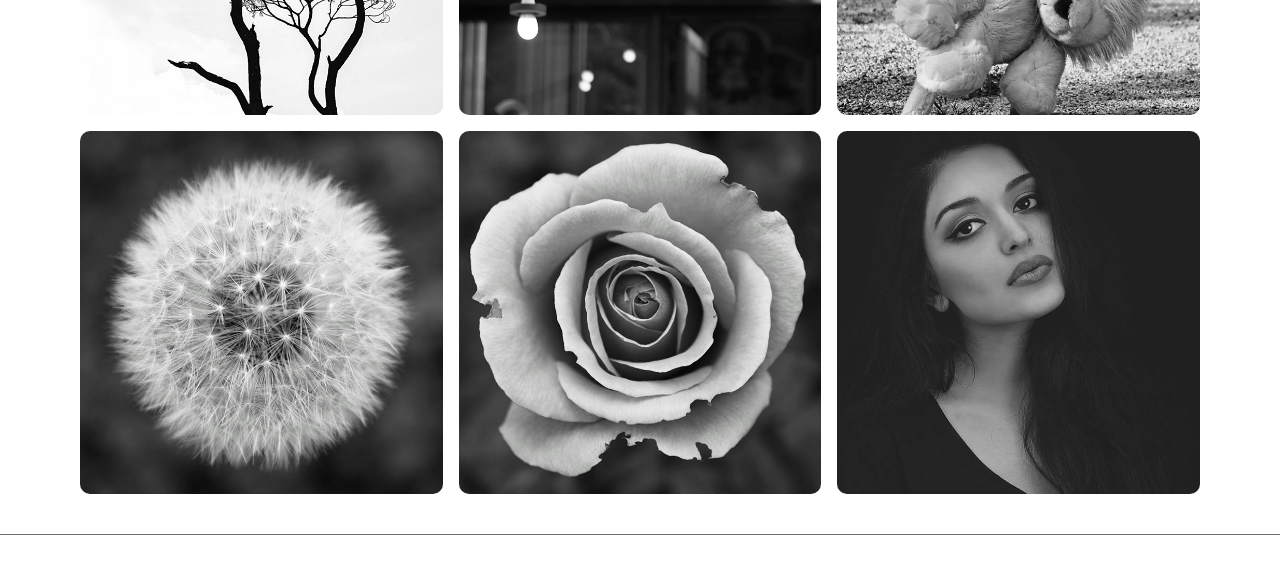
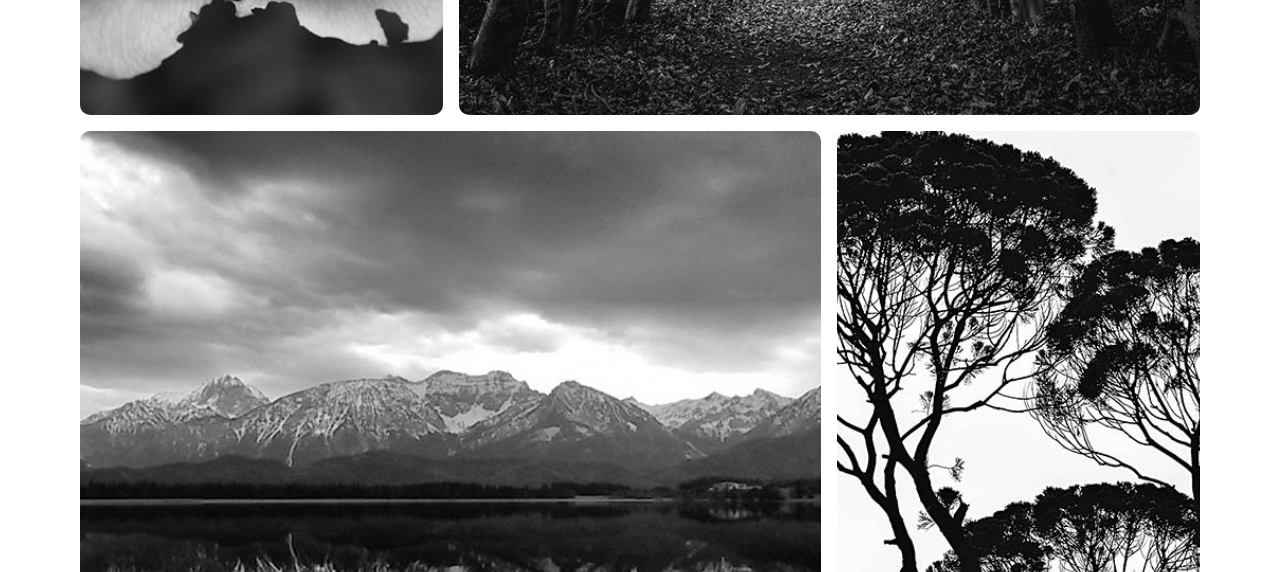
Before and after one commit to Diegoireland1975/lumina-creative, a plain HTML site: page index.html in a window 1280 px wide. Shown: the part 1380-1952 px from the top of the page. Drawn offline with nearby package versions, Linux system fonts and the light colour scheme.

Commit message:
span images in image gallery

```diff
--- a/css/style.css
+++ b/css/style.css
@@ -154,16 +154,23 @@ img {
 .gallery {
   padding-bottom: 1rem;
 }
-.gallery .container {
+.gallery-grid {
   display: grid;
   grid-template-columns: repeat(2, 1fr);
   gap: 1rem;
   justify-content: center;
 }
 
+.gallery-item:last-of-type {
+  grid-column: 1/-1;
+}
+
 .gallery-item img {
   border-radius: 10px;
   transition: 0.4s ease-in-out;
+  width: 100%;
+  height: 100%;
+  object-fit: cover;
 }
 
 .gallery-item img:hover {
@@ -290,9 +297,19 @@ form .btn {
     font-size: 3rem;
   }
 
-  .gallery .container {
+  .gallery-grid {
     grid-template-columns: repeat(3, 1fr);
     gap: 1rem;
+  }
+
+  .gallery-item:nth-of-type(2) {
+    grid-column: 2/4;
+  }
+  .gallery-item:nth-of-type(3) {
+    grid-column: 1/3;
+  }
+  .gallery-item:last-of-type {
+    grid-column: 2/4;
   }
 
   footer .contact,
--- a/index.html
+++ b/index.html
@@ -34,7 +34,7 @@
   </section>
   <!-- Gallery -->
   <section class="gallery">
-    <div class="container container-lg">
+    <div class="container container-lg gallery-grid">
       <!-- item1 -->
       <div class="gallery-item">
         <a href="images/image1.jpg" data-lightbox="image-1" data-title="lumina">
```
